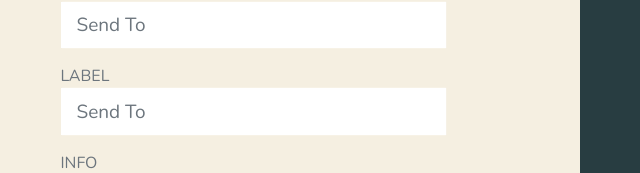
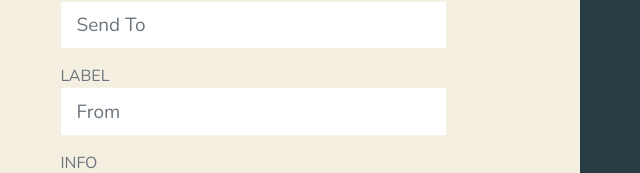
Before and after one commit to neerajp99/share_N_upload, a React (Create React App) app in the folder client/: page / in a window 1280 px wide. Shown: the part 256-429 px from the top of the page, without its empty margins (60-700 px from the left). Built offline with nearby package versions, Linux system fonts and the light colour scheme.

Commit message:
Update Upload Form

```diff
--- a/client/src/components/UploadForm.js
+++ b/client/src/components/UploadForm.js
@@ -31,6 +31,7 @@ class UploadForm extends Component {
 
     // Return back the state to the parent component
     if (this.props.onUpload) {
+      // console.log(this.state)
       this.props.onUpload(this.state);
     }
     // When dubmit form is called, initiate the uploadFile method
@@ -119,7 +120,7 @@ class UploadForm extends Component {
               onChange={this.onChange}
             />
             <InputGroup
-              placeholder="Send To"
+              placeholder="From"
               name="from"
               value={this.state.from}
               onChange={this.onChange}
```
